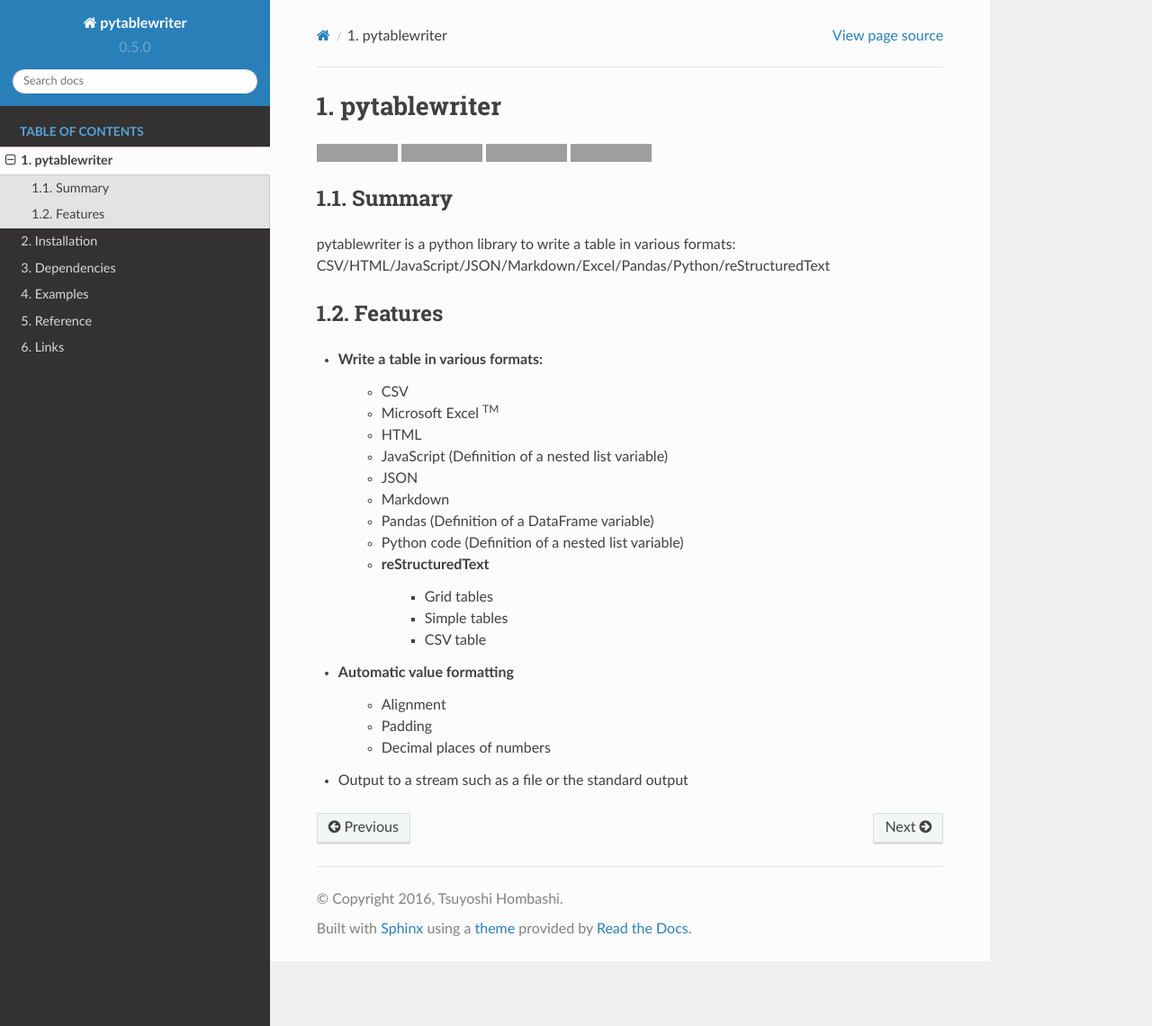
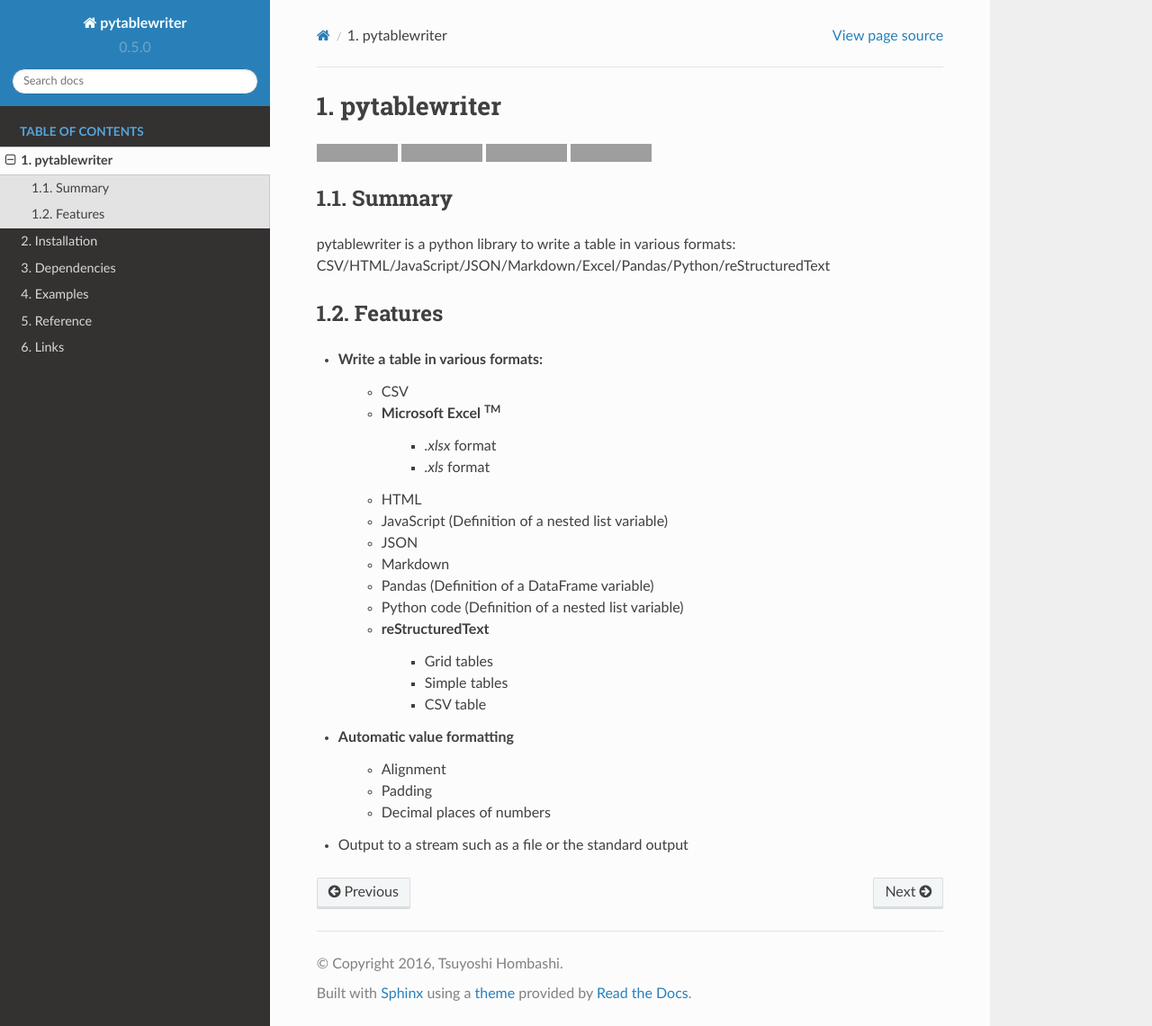
Before and after one commit to thombashi/pytablewriter, a Sphinx documentation site: the page built from docs/pages/introduction/index.rst, in a window 1280 px wide and 1141 px high. Shown: the whole window at 90% size. Built offline with Sphinx 7.4.7 and the Read the Docs theme 2.0.0, drawn with Linux system fonts in a browser that asks for light colours; pages that are not in the unit, such as notebooks, are missing from menus; grey boxes are pictures that could not be loaded.

Commit message:
Update docs

```diff
--- a/docs/pages/introduction/feature.txt
+++ b/docs/pages/introduction/feature.txt
@@ -4,6 +4,8 @@
 - Write a table in various formats:
     - CSV
     - Microsoft Excel :superscript:`TM`
+        - `.xlsx` format
+        - `.xls` format
     - HTML
     - JavaScript (Definition of a nested list variable)
     - JSON
--- a/docs/pages/reference/writer.rst
+++ b/docs/pages/reference/writer.rst
@@ -48,6 +48,10 @@
 ~~~~~~~~~~~~~~~~~~~~~~~~~~~~~~~~~~~~~~~~~
 
 .. autoclass:: pytablewriter.ExcelXlsxTableWriter
+    :inherited-members:
+    :show-inheritance:
+
+.. autoclass:: pytablewriter.ExcelXlsTableWriter
     :inherited-members:
     :show-inheritance:
 
```
